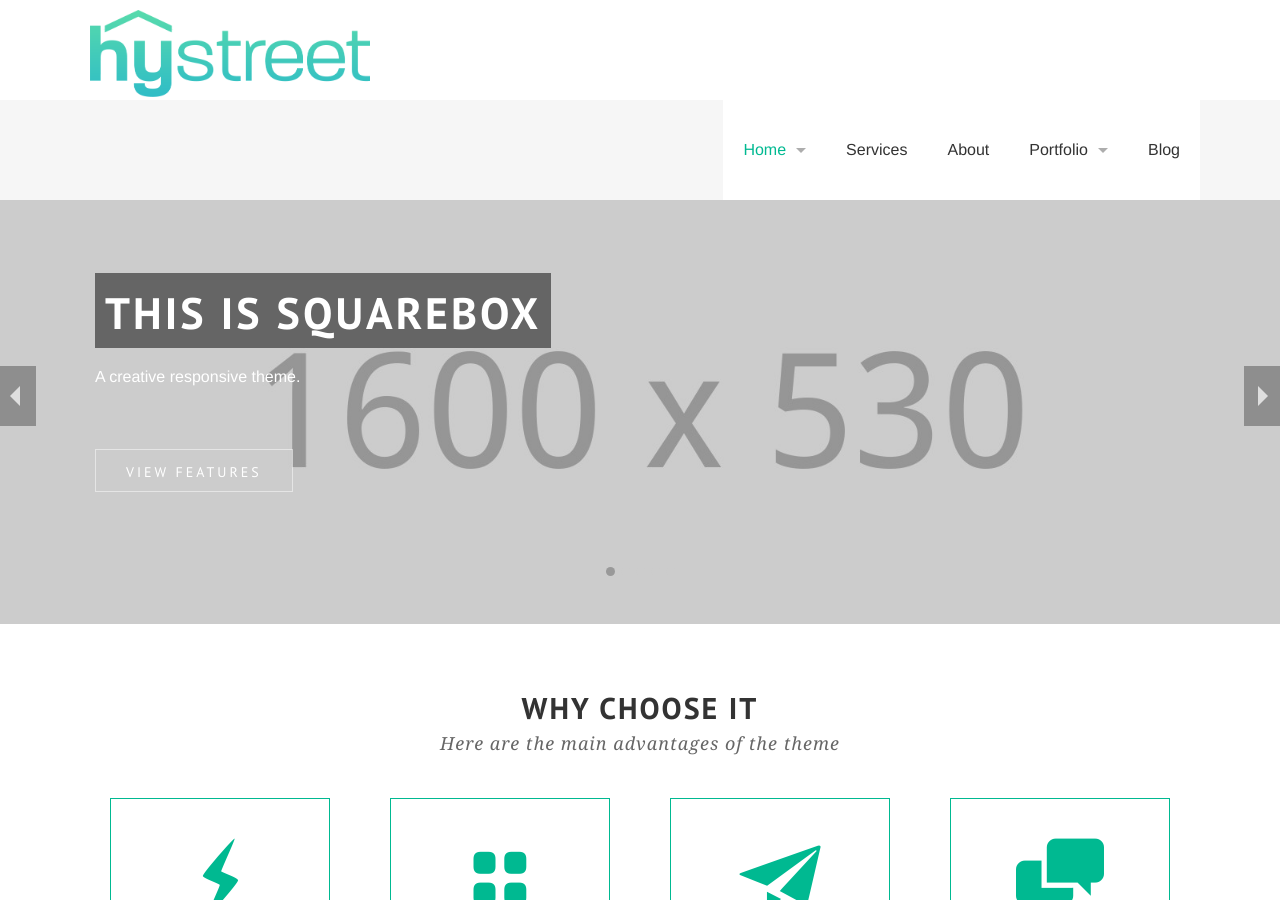
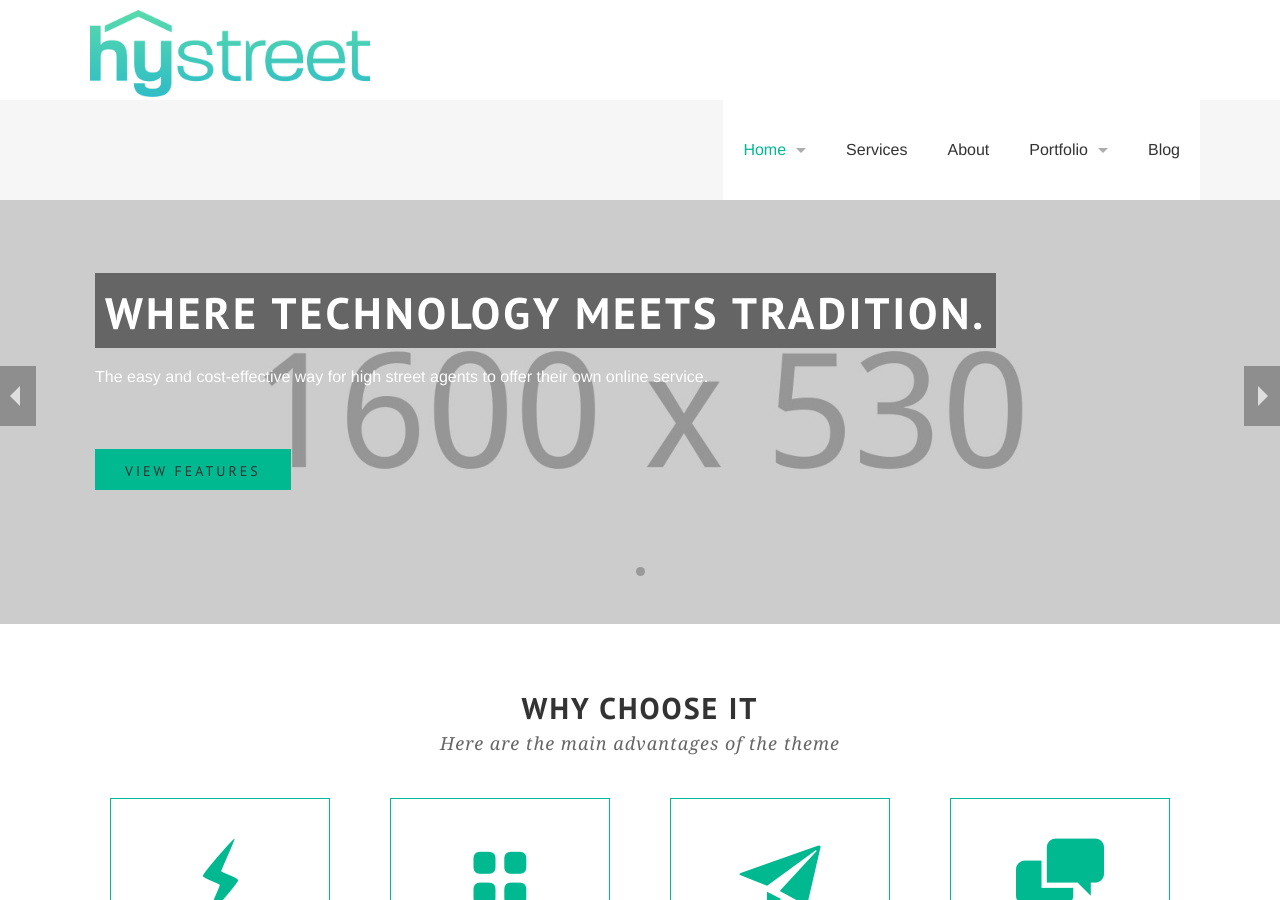
Before and after one commit to hystreet/hystreet.github.io, a Jekyll site: the page built from index.html, in a window 1280 px wide and 900 px high. Built offline with Jekyll 4.4.1, drawn with Linux system fonts in a browser that asks for light colours; some web fonts are replaced.

Commit message:
Editing slider

```diff
--- a/_data/slides.yml
+++ b/_data/slides.yml
@@ -1,35 +1,7 @@
 - image: slide-1.jpg
   desc_location: left
   desc:
-    <h2>This is squarebox</h2>
-    <p>A creative responsive theme.</p>
+    <h2>Where Technology Meets Tradition.</h2>
+    <p>The easy and cost-effective way for high street agents to offer their own online service.</p>
     <div class='two spacing'></div>
-    <a class='button boxed'>View Features</a>
-- image: slide-2.jpg
-  desc_location: right
-  desc:
-    <h2>Creative Design</h2>
-    <p>Focus on every detail element.</p>
-    <div class='two spacing'></div>
-    <a class='button boxed'>Learn More</a>
-- image: slide-3.jpg
-  desc_location: left
-  desc:
-    <h2>Responsive Design</h2>
-    <p>Let users access the theme with all devices</p>
-    <div class='two spacing'></div>
-    <a class='button boxed'>Learn More</a>
-- image: slide-4.jpg
-  desc_location: right
-  desc:
-    <h2>Very Easy to Use</h2>
-    <p>Almost every element could be customized</p>
-    <div class='two spacing'></div>
-    <a class='button boxed'>Learn More</a>
-- image: slide-5.jpg
-  desc_location: center
-  desc:
-    <h2>A Beautiful &amp; Creative Theme</h2>
-    <p>Every element is designed attentively</p>
-    <div class='two spacing'></div>
-    <a class='button boxed'>Purchase Now</a>
+    <a class='button'>View Features</a>
```
